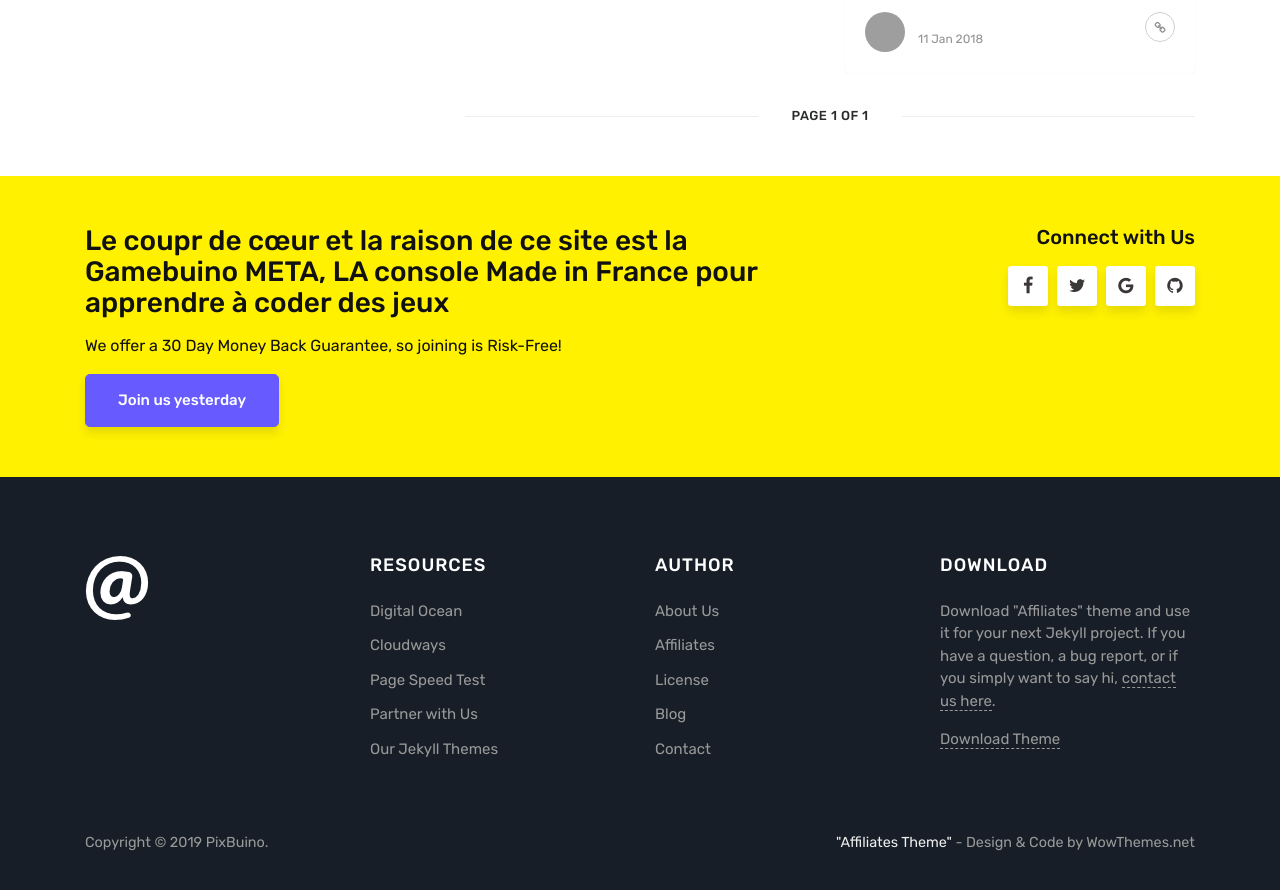
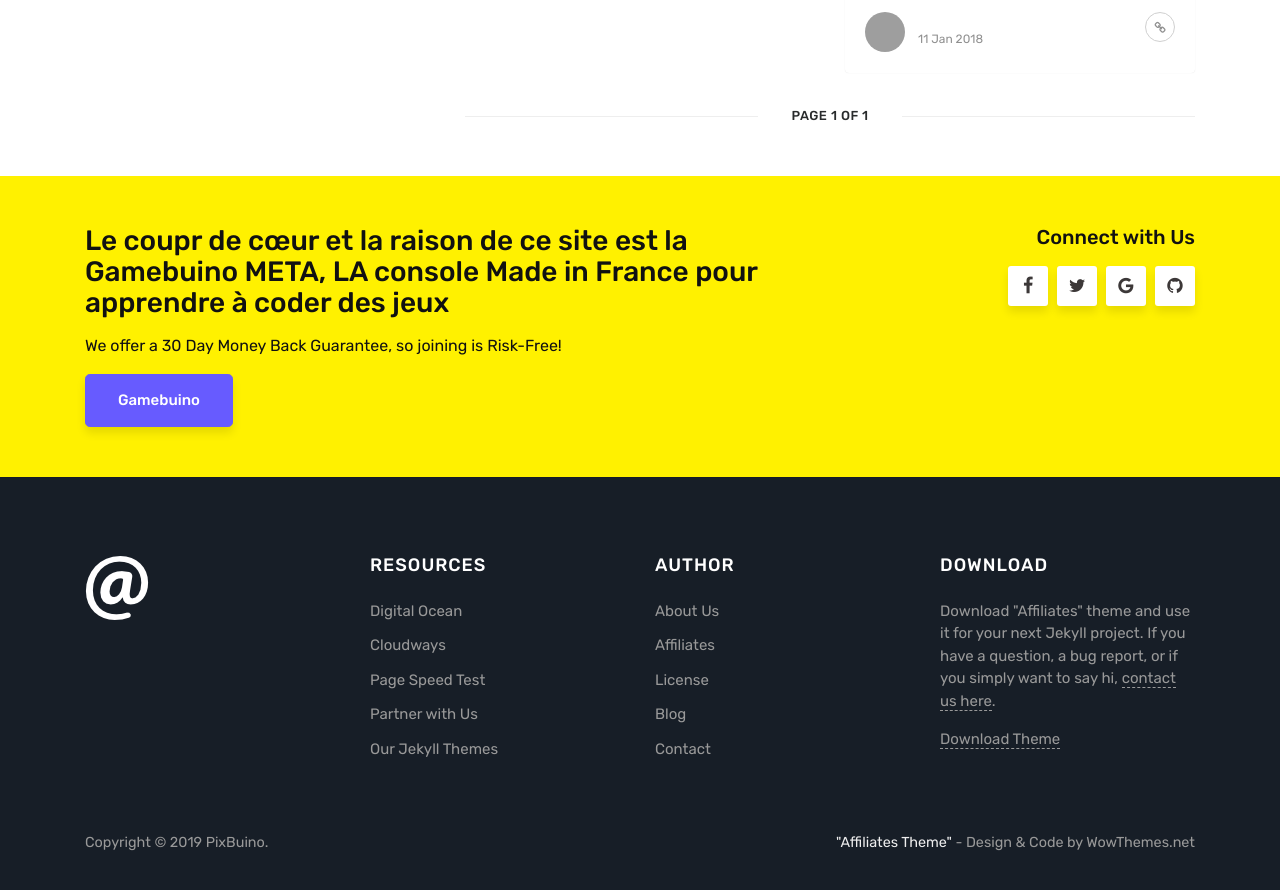
Before and after one commit to Maxibuino/PixBuino, a Jekyll site: the page built from index.html, in a window 1280 px wide and 900 px high, scrolled down 2424 px. Shown: the top 890 px of the window. Built offline with Jekyll 4.4.1, drawn with Linux system fonts in a browser that asks for light colours; the list of posts is cut into pages by our own code; comment, search, counter and statistics services are not loaded; grey boxes are pictures that could not be loaded.

Commit message:
Update default.html

```diff
--- a/_layouts/default.html
+++ b/_layouts/default.html
@@ -130,7 +130,7 @@
                 <div class="col-md-8">
                     <h3>Le coupr de cœur et la raison de ce site est la Gamebuino META, LA console Made in France pour apprendre à coder des jeux</h3>
                     <p>We offer a <span>30 Day Money Back Guarantee</span>, so joining is <span class="risk-free">Risk-Free!</span></p>
-                    <a class="btn btn-primary btn-lg" href="#">Join us yesterday</a>
+                    <a class="btn btn-primary btn-lg" target="blank" href="https://gamebuino.com/fr">Gamebuino</a>
                 </div>
                 <div class="col-md-4 text-right footersocial">
                     <h5>Connect with Us</h5>
```
